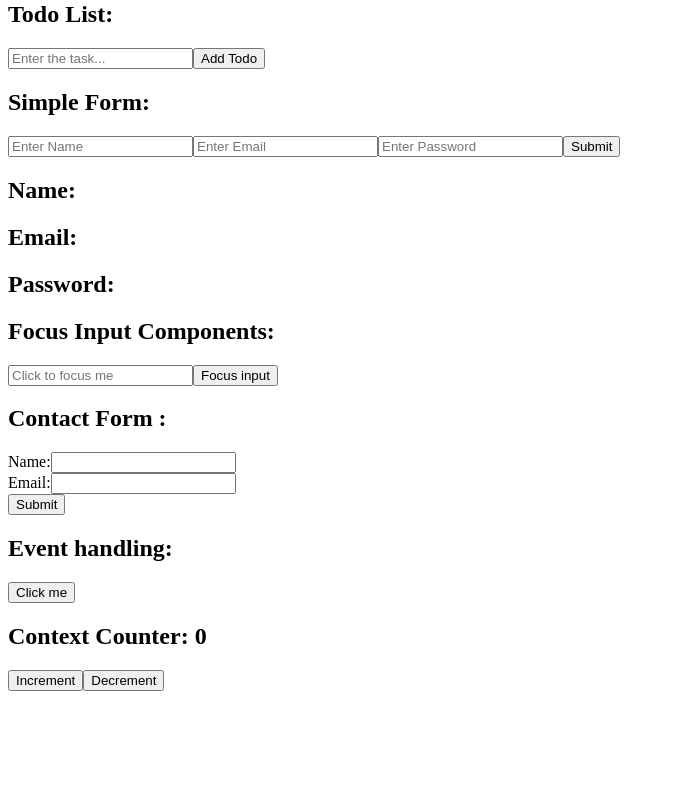
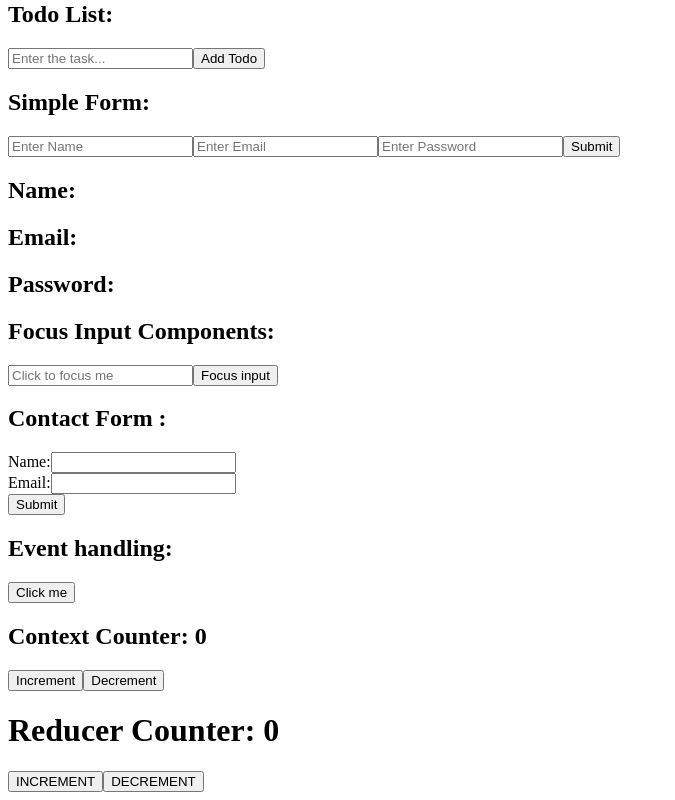
Before and after one commit to Hrisshhii/react-practice, a React (Vite) app in the folder Typescript-practice/: page / in a window 1280 px wide. Shown: the part 691-1491 px from the top of the page, without its empty margins (0-675 px from the left). Before the commit the page ends 1390 px from the top, so only its background shows below. Built offline with nearby package versions, Linux system fonts and the light colour scheme.

Commit message:
Counter using useReducer in ts

```diff
--- a/Typescript-practice/src/App.tsx
+++ b/Typescript-practice/src/App.tsx
@@ -10,6 +10,7 @@ import FocusInput from './Components/FocusInput'
 import ContactForm from './Components/ContactForm'
 import EventHandling from './Components/EventHandling'
 import ContextCounter from './Components/ContextCounter'
+import ReducerCounter from './Components/ReducerCounter'
 //import Users from './Components/Users'
 
 
@@ -61,6 +62,7 @@ function App() {
       <ContactForm />
       <EventHandling />
       <ContextCounter />
+      <ReducerCounter />
     </>
   )
 }
--- /dev/null
+++ b/Typescript-practice/src/Components/ReducerCounter.tsx
@@ -0,0 +1,28 @@
+import { useReducer } from "react"
+
+type State={count: number};
+type Action={type: 'INCREMENT'} | {type: 'DECREMENT'}
+
+const reducer=(state: State,action: Action): State=>{
+    switch(action.type){
+        case 'INCREMENT':
+            return {count: state.count+1};
+        case 'DECREMENT':
+            return {count: state.count-1};
+        default:
+            return state;
+    }
+};
+
+const ReducerCounter = () => {
+    const [state,dispatch]=useReducer(reducer,{count:0});
+  return (
+    <div>
+        <h1>Reducer Counter: {state.count}</h1>
+        <button onClick={()=>dispatch({type:'INCREMENT'})}>INCREMENT</button>
+        <button onClick={()=>dispatch({type:'DECREMENT'})}>DECREMENT</button>
+    </div>
+  )
+}
+
+export default ReducerCounter
```
